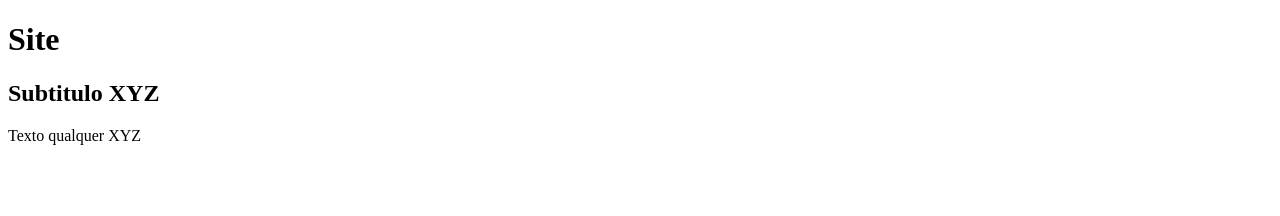
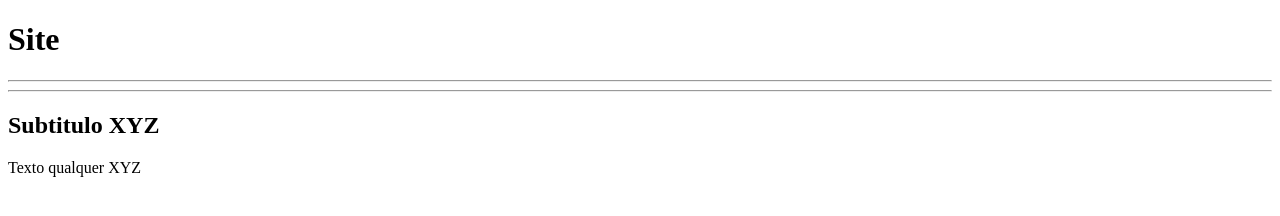
Before and after one commit to bsantostiago/teste-repo-2025, a plain HTML site: page index.html in a window 1280 px wide. Drawn offline with Linux system fonts and the light colour scheme.

Commit message:
adiciona hr e comentario

```diff
--- a/index.html
+++ b/index.html
@@ -8,6 +8,11 @@
 <body>
     <h1>Site</h1>
 
+    <hr>
+
+    <!-- hrs e comentário -->
+
+    <hr>
 
     <h2>Subtitulo XYZ</h2>
 
```
